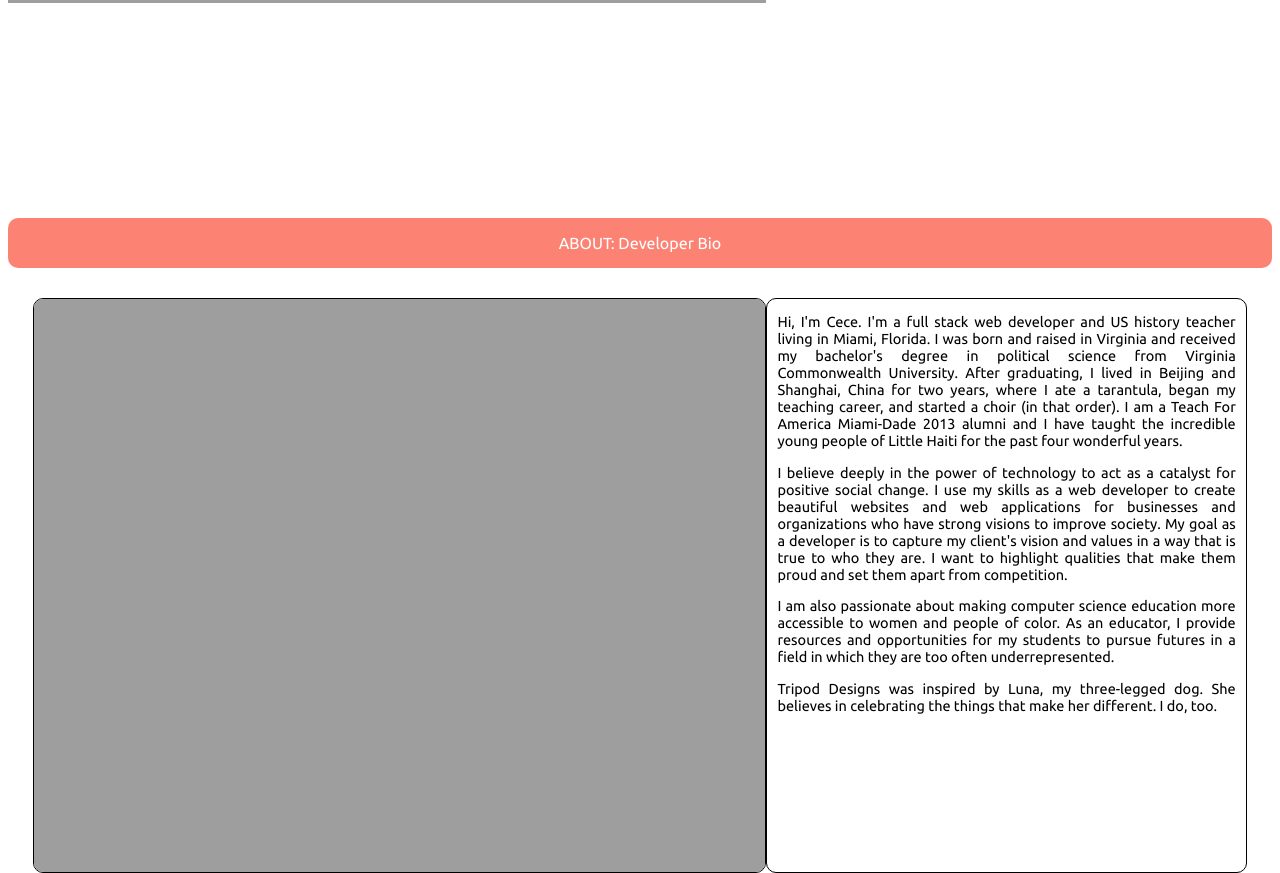
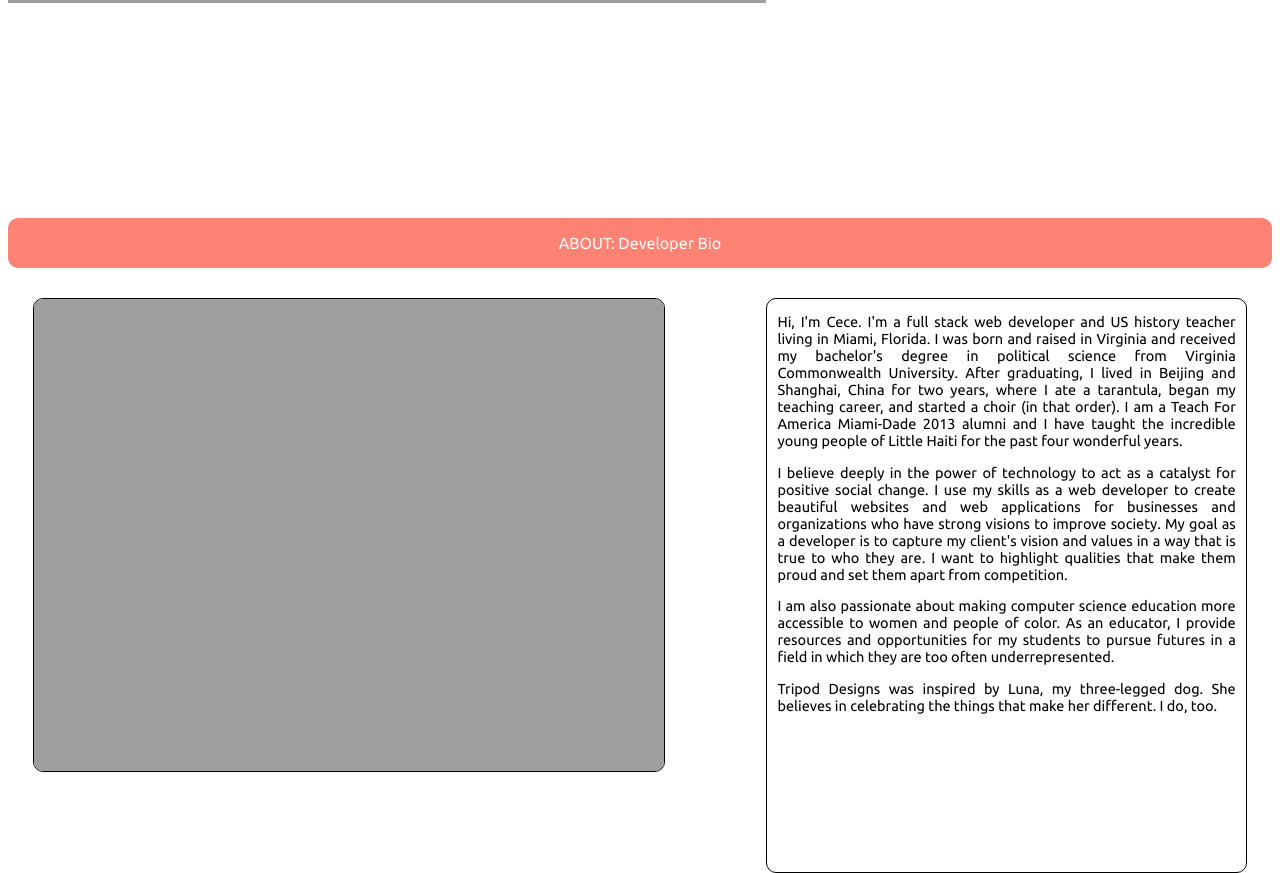
Before and after one commit to cececlar/tripod, a plain HTML site: page public/index.html in a window 1280 px wide. Shown: the part 801-1674 px from the top of the page. Drawn offline with Linux system fonts and the light colour scheme.

Commit message:
bio pic sizing

```diff
--- a/public/index.css
+++ b/public/index.css
@@ -87,8 +87,8 @@ div.image {
   border-color: black;
   margin-top: 5px;
   border-radius: 10px;
-  height: 575px;
-  width: 58%;
+  height: auto;
+  width: 50%;
   margin-left: 2%;
   margin-right: auto;
   float: left;
```
